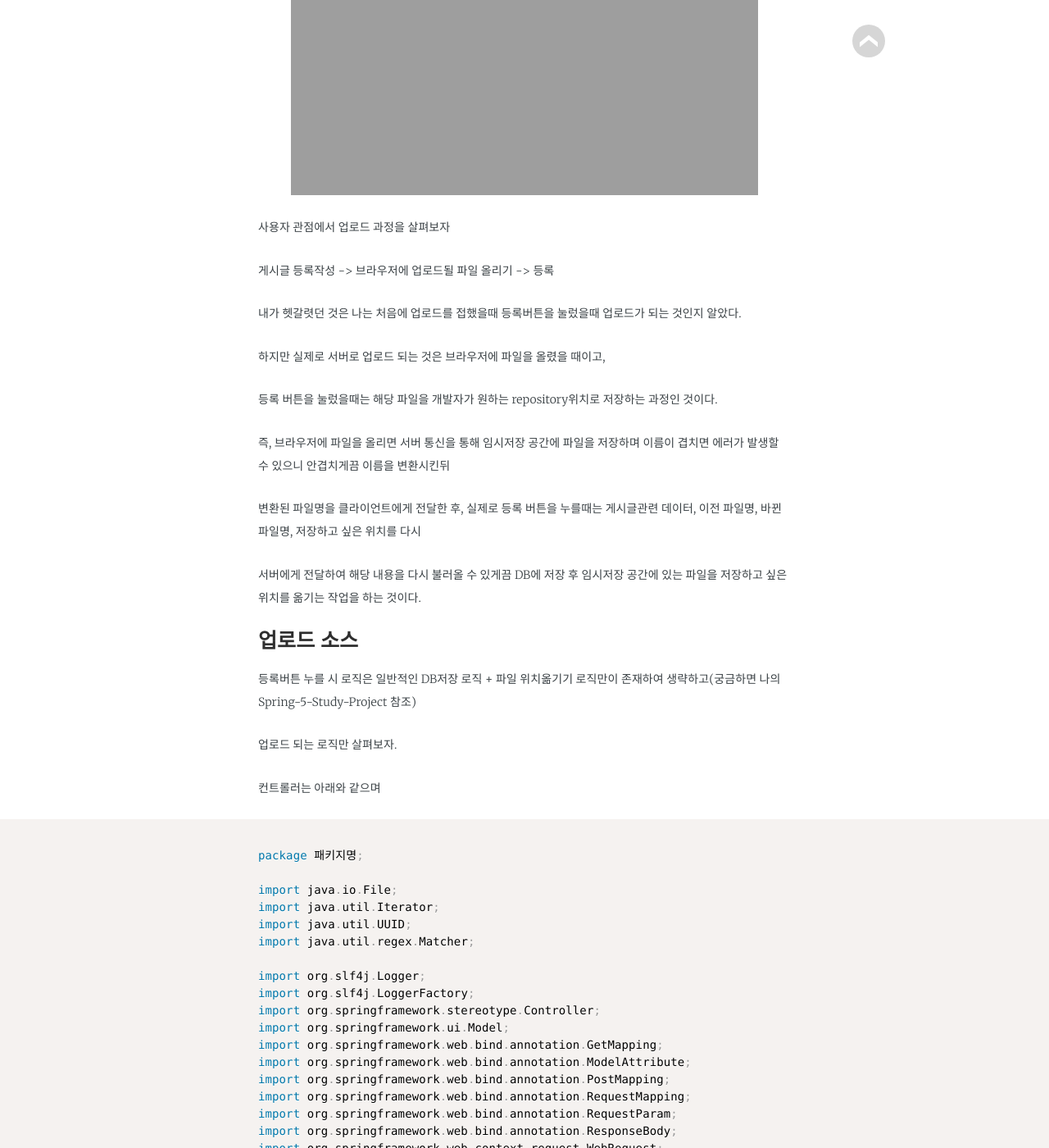
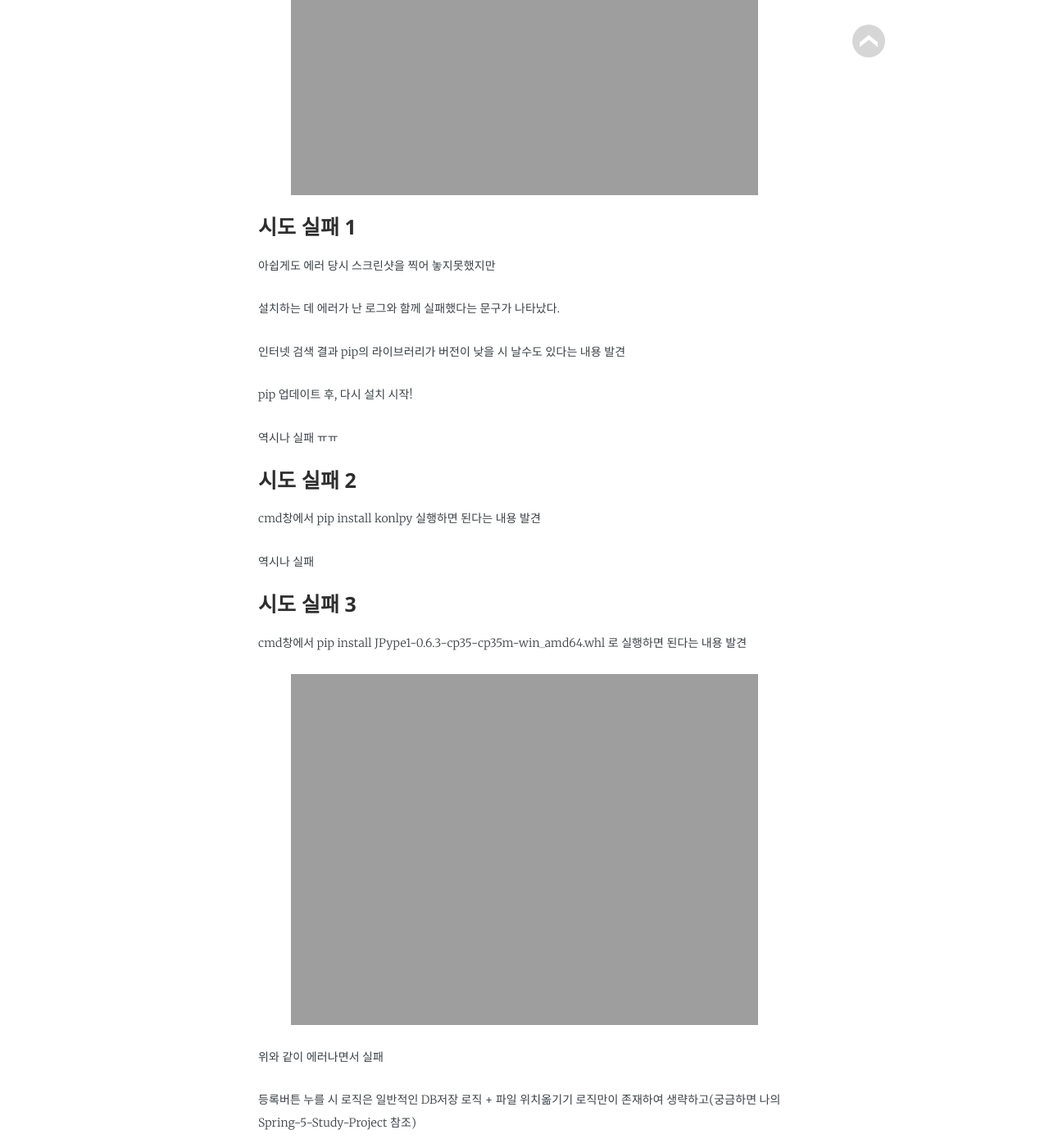
Before and after one commit to jwillmer/jekyllDecent, a Jekyll site: the page built from _posts/2019-07-30-python4.md, in a window 1280 px wide and 1400 px high, scrolled down 1134 px. Shown: the whole window at 82% size. Built offline with Jekyll 4.4.1, drawn with Linux system fonts in a browser that asks for light colours; some web fonts are replaced.

Commit message:
Update 2019-07-30-python4.md

```diff
--- a/_posts/2019-07-30-python4.md
+++ b/_posts/2019-07-30-python4.md
@@ -31,27 +31,40 @@ KoNLPy는 Korean Natural Language processing in Python의 준말로서 한국어
 </figure>
 </aside>
 
+### 시도 실패 1
+
+아쉽게도 에러 당시 스크린샷을 찍어 놓지못했지만
+
+설치하는 데 에러가 난 로그와 함께 실패했다는 문구가 나타났다.
+
+인터넷 검색 결과 pip의 라이브러리가 버전이 낮을 시 날수도 있다는 내용 발견
+
+pip 업데이트 후, 다시 설치 시작!
+
+역시나 실패 ㅠㅠ
 
 
-사용자 관점에서 업로드 과정을 살펴보자
+### 시도 실패 2
 
-게시글 등록작성 -> 브라우저에 업로드될 파일 올리기 -> 등록
+cmd창에서 pip install konlpy 실행하면 된다는 내용 발견
 
-내가 헷갈렷던 것은 나는 처음에 업로드를 접했을때 등록버튼을 눌렀을때 업로드가 되는 것인지 알았다.
+역시나 실패
 
-하지만 실제로 서버로 업로드 되는 것은 브라우저에 파일을 올렸을 때이고,
+### 시도 실패 3
 
-등록 버튼을 눌렀을때는 해당 파일을 개발자가 원하는 repository위치로 저장하는 과정인 것이다.
+cmd창에서 pip install JPype1-0.6.3-cp35-cp35m-win_amd64.whl 로 실행하면 된다는 내용 발견
+
+<aside>
+<figure>
+<img src="{{ "/media/img/Python/konly2.jpg" | absolute_url }}" />
+</figure>
+</aside>
+
+위와 같이 에러나면서 실패
 
 
-즉, 브라우저에 파일을 올리면 서버 통신을 통해 임시저장 공간에 파일을 저장하며 이름이 겹치면 에러가 발생할 수 있으니 안겹치게끔 이름을 변환시킨뒤
-
-변환된 파일명을 클라이언트에게 전달한 후, 실제로 등록 버튼을 누를때는 게시글관련 데이터, 이전 파일명, 바뀐 파일명, 저장하고 싶은 위치를 다시
-
-서버에게 전달하여 해당 내용을 다시 불러올 수 있게끔 DB에 저장 후 임시저장 공간에 있는 파일을 저장하고 싶은 위치를 옮기는 작업을 하는 것이다.
 
 
-### 업로드 소스
 
 등록버튼 누를 시 로직은 일반적인 DB저장 로직 + 파일 위치옮기기 로직만이 존재하여 생략하고(궁금하면 나의 Spring-5-Study-Project 참조)
 
```
